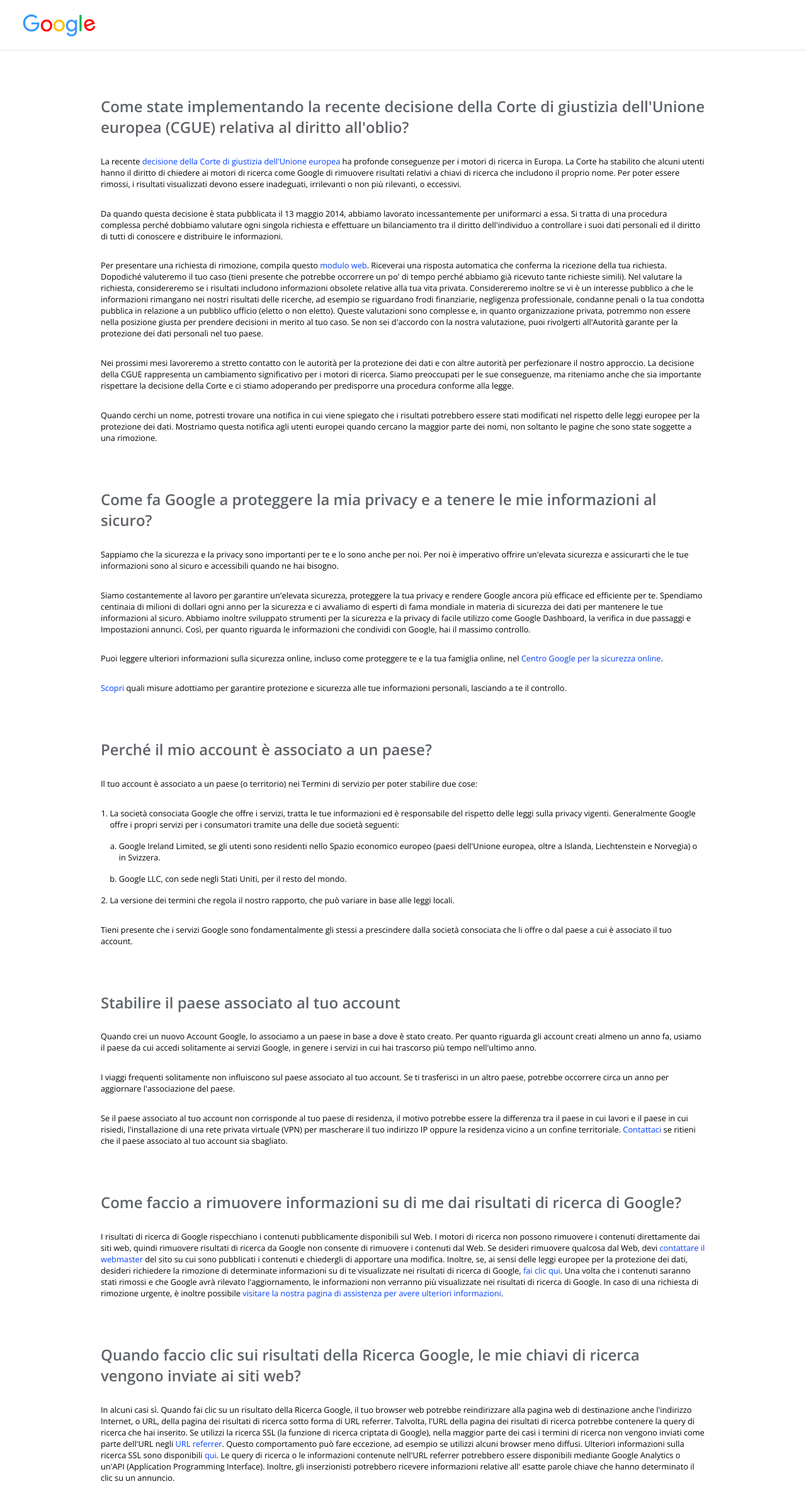
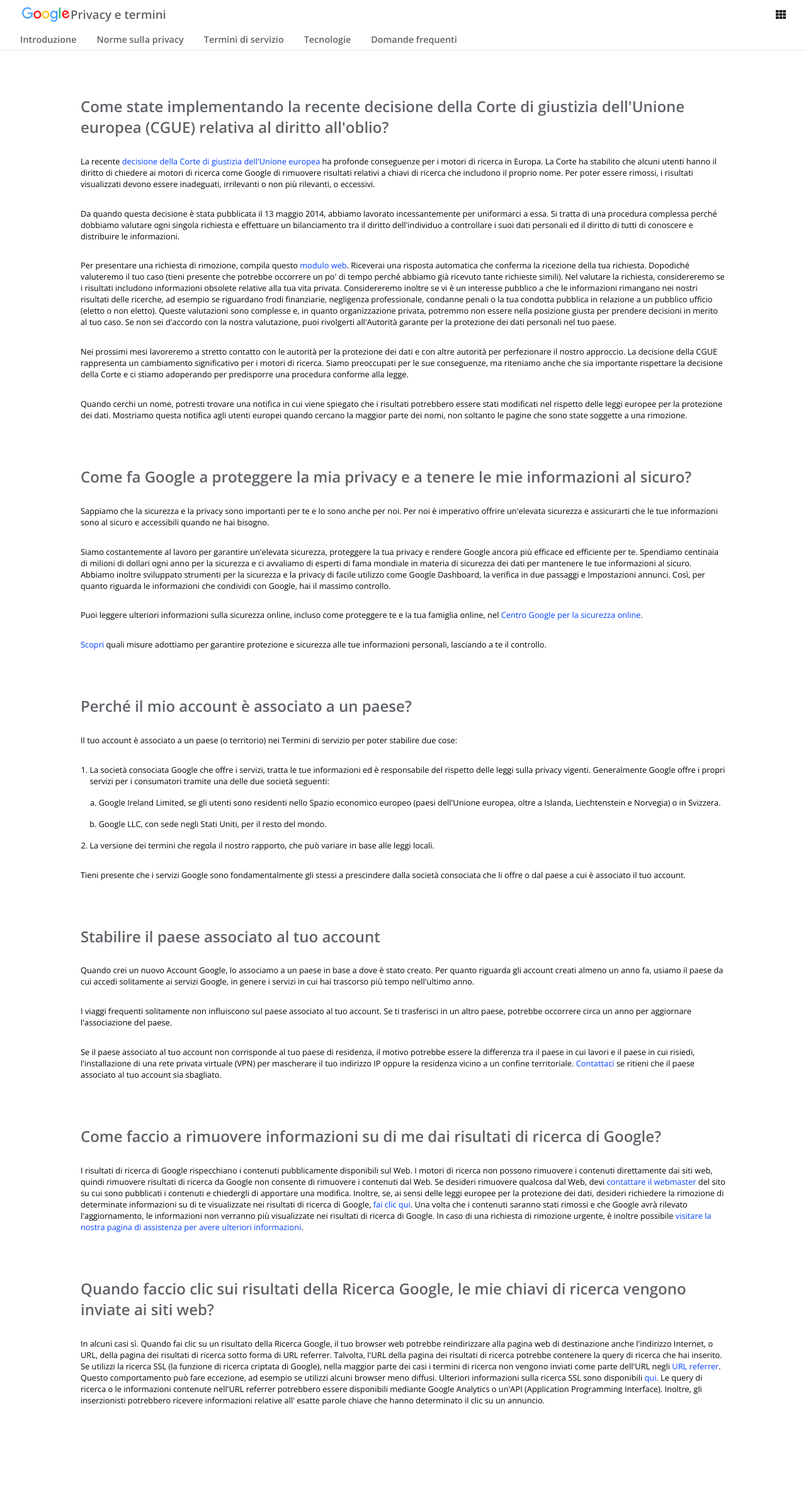
Before and after one commit to DannySilv/php-google-faq, a PHP site: page / in a window 1280 px wide. Shown: the whole page at 63% size. After the commit the page ends 2232 px from the top, so only its background shows below. Run offline with PHP 8.4, Linux system fonts and the light colour scheme.

Commit message:
Completed

```diff
--- a/index.php
+++ b/index.php
@@ -9,6 +9,7 @@
   <link rel="preconnect" href="https://fonts.googleapis.com">
   <link rel="preconnect" href="https://fonts.gstatic.com" crossorigin>
   <link href="https://fonts.googleapis.com/css2?family=Open+Sans:wght@300;400;500;600;700;800&display=swap" rel="stylesheet">
+  <link rel="stylesheet" href="https://cdnjs.cloudflare.com/ajax/libs/font-awesome/5.15.4/css/all.min.css" integrity="sha512-1ycn6IcaQQ40/MKBW2W4Rhis/DbILU74C1vSrLJxCq57o941Ym01SwNsOMqvEBFlcgUa6xLiPY/NS5R+E6ztJQ==" crossorigin="anonymous" referrerpolicy="no-referrer" />
 </head>
 <body>
   <?php
@@ -74,9 +75,18 @@
     <div class="header-container">
       <div class="row">
         <div class="img-container">
-        <img src="./img/google-logo.png" alt="GoogleLogo">
+          <img src="./img/google-logo.png" alt="GoogleLogo">
         </div>
+        <h3>Privacy e termini</h3>
+        <i class="fas fa-th"></i>
       </div>
+      <ul class="row">
+        <li>Introduzione</li>
+        <li>Norme sulla privacy</li>
+        <li>Termini di servizio</li>
+        <li>Tecnologie</li>
+        <li class="active">Domande frequenti</li>
+      </ul>
     </div>
   </header>
 
--- a/style.css
+++ b/style.css
@@ -40,21 +40,36 @@ header {
   width: 95%;
   height: 100%;
   margin: 0 auto;
-  justify-content: center;
 }
 
 .row {
   display: flex;
-  justify-content: space-between;
   align-items: center;
+  margin-block: auto;
 }
 
 .img-container {
-  width: 10%;
+  width: 5rem;
+}
+
+.row > li {
+  margin-right: 2rem;
+  color: #5f6368;
+  font-weight: 600;
+  font-size: 0.9rem;
+}
+
+h3 {
+  color: #5f6368;
+  font-weight: 600;
+}
+
+i {
+  margin-left: auto;
 }
 
 main {
-  width: 75%;
+  width: 80%;
   margin: 0 auto;
 }
 
```
